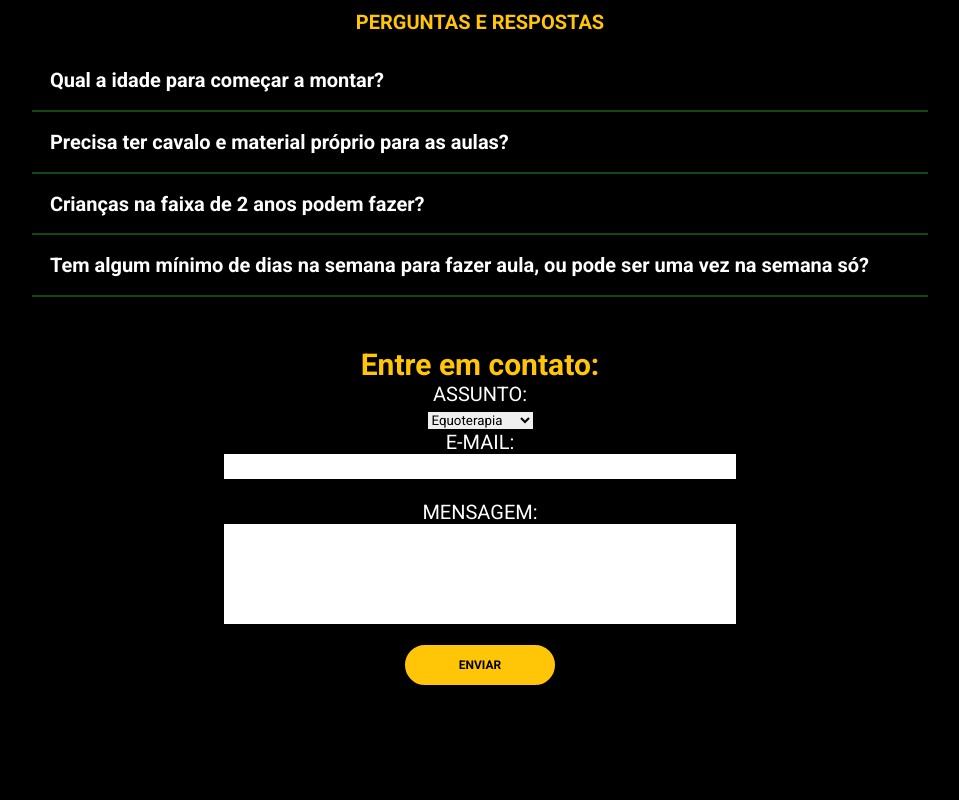
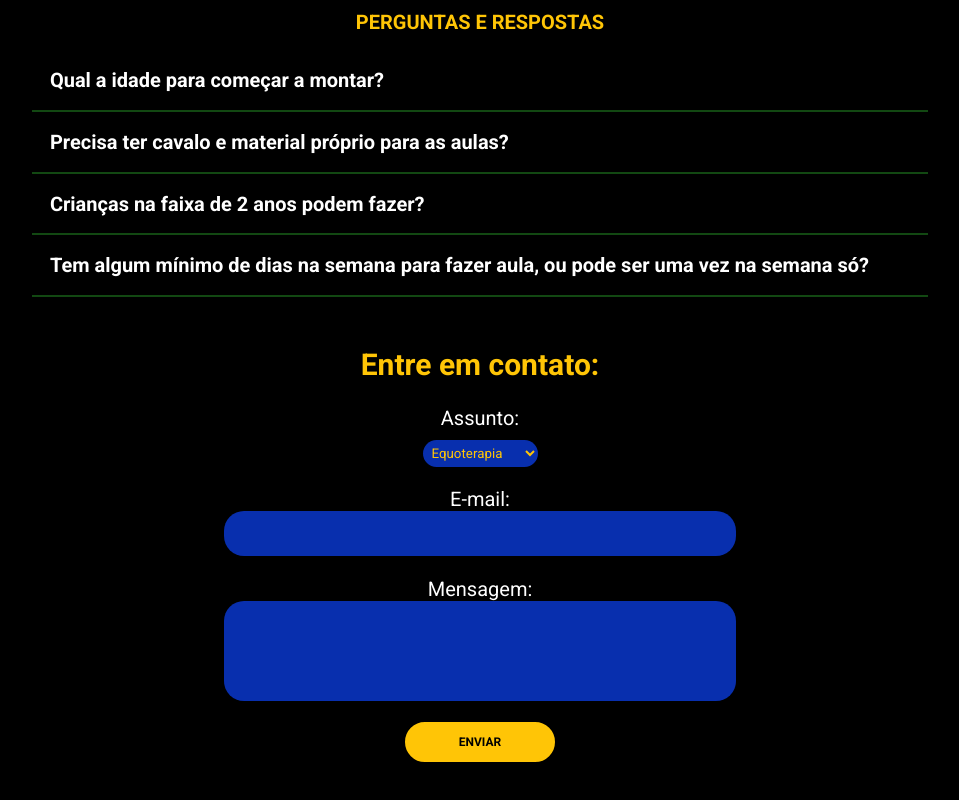
Before and after one commit to LLOlaBB/Projeto_Squad1, a plain HTML site: page index.html in a window 1280 px wide. Shown: the part 1601-2401 px from the top of the page, without its empty margins (160-1119 px from the left). Before the commit the page ends 2352 px from the top, so only its background shows below. Drawn offline with nearby package versions, Linux system fonts and the light colour scheme.

Commit message:
formatação formulário

```diff
--- a/contato.css
+++ b/contato.css
@@ -9,14 +9,26 @@
 .form {
     font-size: 20px;
     margin-bottom: 16px;
-    text-transform: uppercase;
     color: white;
+}
+
+.form select{
+    border-radius: 20px;
+    background-color: rgb(8, 47, 174);
+    color: #ffc506;
+    margin-top: 10px;
+    margin-bottom: 20px;
+    padding: 5px;
 }
 
 textarea {
     font-size: 15px;
+    border-radius: 20px;
     margin-bottom: 16px;
     resize: none;
+    background-color: rgb(8, 47, 174);
+    color: #ffc506;
+    padding: 10px;
 }
 
 #email {
```
Also changed, not shown: index.html (+1 -0 lines).
